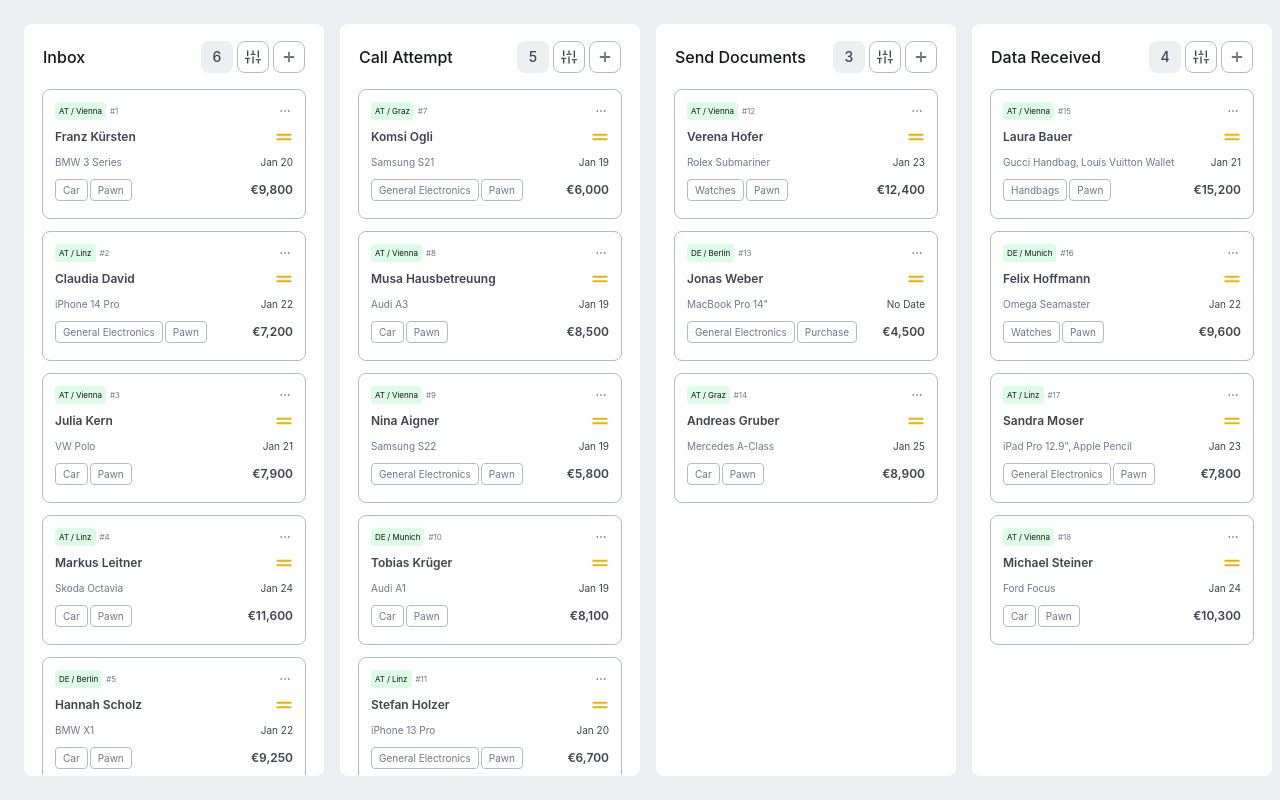
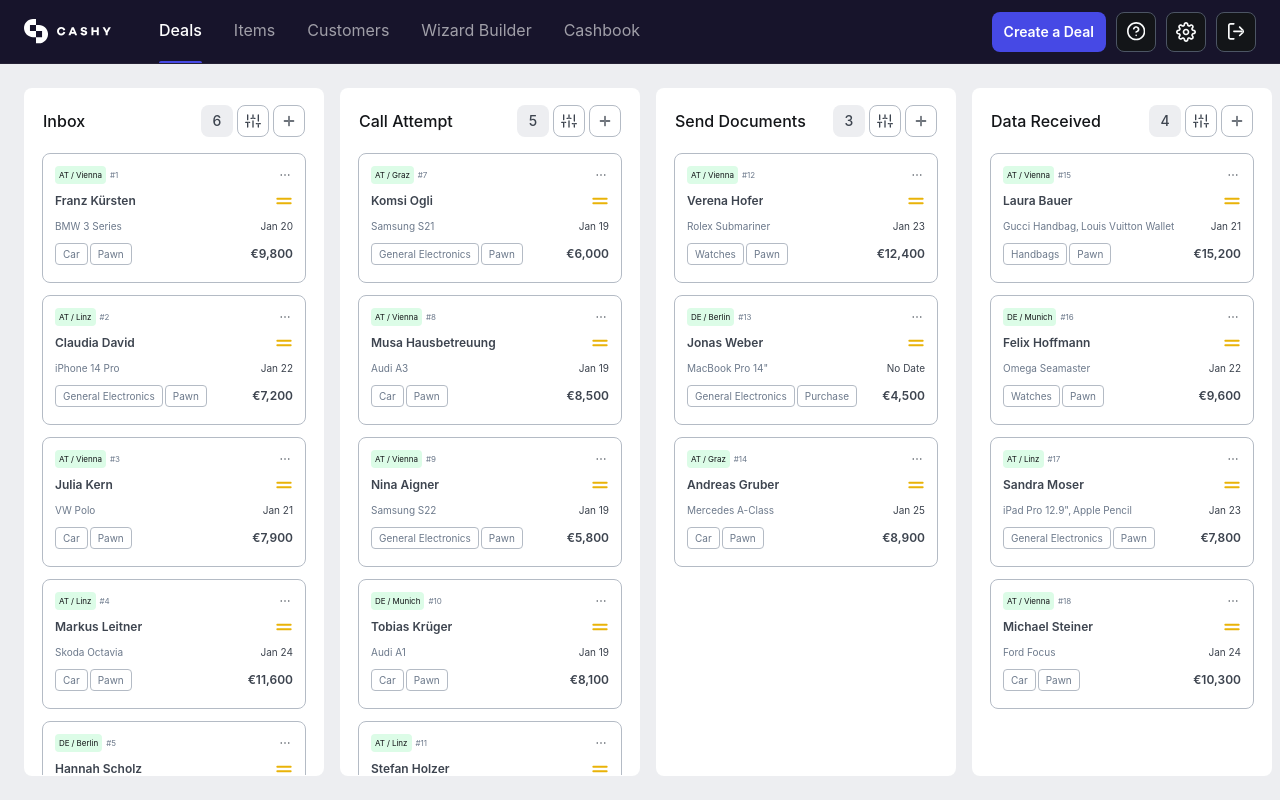
Before and after one commit to SarvarthDevelopers/cashy-mockup, a React (Vite) app: page / in a window 1280 px wide. Shown: the top 800 px of the page. Built offline with nearby package versions, Linux system fonts and the light colour scheme.

Commit message:
fix: restore tailwindcss — required for utility classes, legacy-peer-deps bypasses Vite 8 conflict

```diff
--- a/package.json
+++ b/package.json
@@ -70,6 +70,7 @@
   },
   "devDependencies": {
     "@eslint/js": "^10.0.1",
+    "@tailwindcss/vite": "4.1.12",
     "@types/node": "^24.12.2",
     "@types/react": "^19.2.14",
     "@types/react-dom": "^19.2.3",
@@ -78,6 +79,7 @@
     "eslint-plugin-react-hooks": "^7.1.1",
     "eslint-plugin-react-refresh": "^0.5.2",
     "globals": "^17.5.0",
+    "tailwindcss": "4.1.12",
     "typescript": "~6.0.2",
     "typescript-eslint": "^8.58.2",
     "vite": "^8.0.10"
--- a/src/index.css
+++ b/src/index.css
@@ -1,3 +1,4 @@
+@import "tailwindcss";
 @import "./tokens/variables.css";
 
 html, body, #root {
--- a/vite.config.ts
+++ b/vite.config.ts
@@ -1,10 +1,12 @@
 import { defineConfig } from 'vite'
 import path from 'path'
+import tailwindcss from '@tailwindcss/vite'
 import react from '@vitejs/plugin-react'
 
 export default defineConfig({
   plugins: [
     react(),
+    tailwindcss(),
   ],
   resolve: {
     alias: {
```
